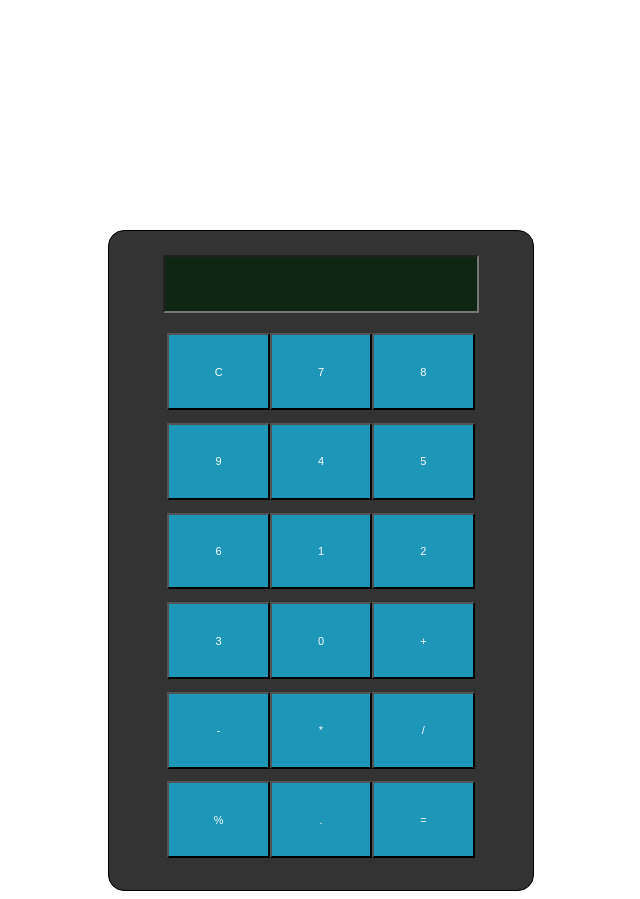
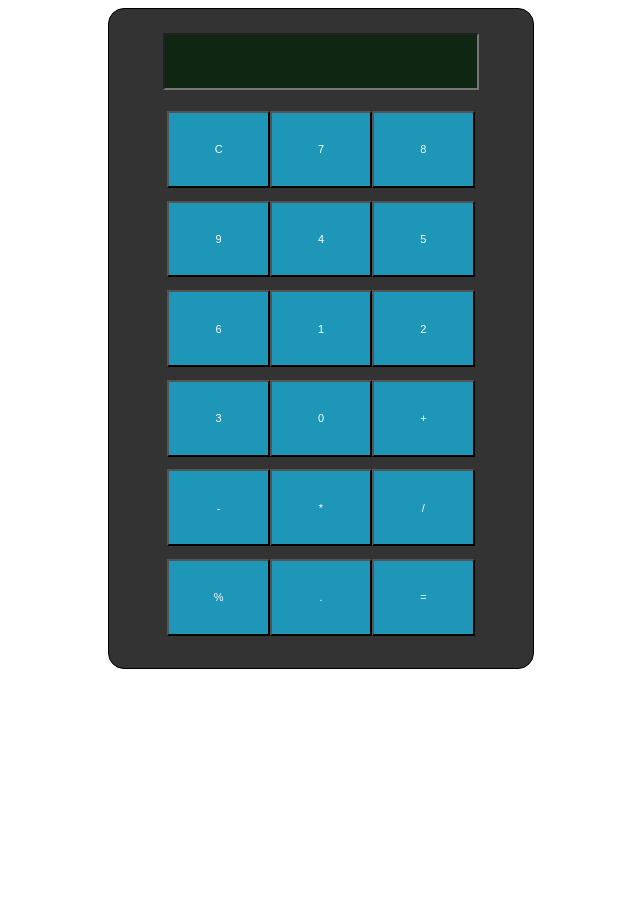
Before and after one commit to Tushalhansola124/Calculator2, a React (Vite) app: page / in a window 1280 px wide. Shown: the whole page, without its empty margins (319-959 px from the left). After the commit the page ends 800 px from the top, so only its background shows below. Built offline with nearby package versions, Linux system fonts and the light colour scheme.

Commit message:
Update App.css

```diff
--- a/src/App.css
+++ b/src/App.css
@@ -3,7 +3,7 @@
   width:30vw;
   border-radius:2vh;
   padding: 3vh 2.5vh;
-  margin-top:18vw;
+
   background-color: rgba(17, 16, 16, 0.851);
 
 }
```
